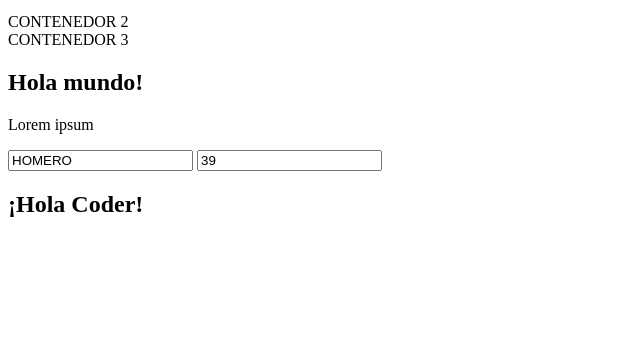
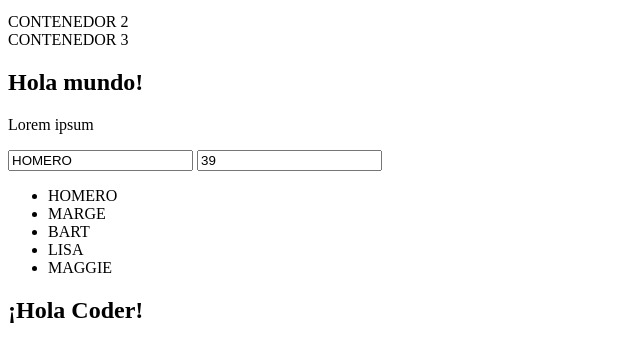
Before and after one commit to maxirosanda/resumenJS, a plain HTML site: page index.html in a window 1280 px wide. Shown: the part 119-480 px from the top of the page, without its empty margins (0-640 px from the left). Drawn offline with Linux system fonts and the light colour scheme.

Commit message:
2 files modified

```diff
--- a/clase8DOM.js
+++ b/clase8DOM.js
@@ -47,3 +47,15 @@ paises[0].remove()
 
 document.getElementById("nombre").value = "HOMERO";
 document.getElementById("edad").value   = 39;
+
+//Obtenemos el nodo donde vamos a agregar los nuevos elementos
+let padre = document.getElementById("personas");
+//Array con la información a agregar
+let personas = ["HOMERO","MARGE", "BART", "LISA","MAGGIE"];
+//Iteramos el array con for...of
+for (const persona of personas) {
+    //Creamos un nodo <li> y agregamos al padre en cada ciclo
+    let li = document.createElement("li");
+    li.innerHTML = persona
+    padre.appendChild(li);
+}
--- a/index.html
+++ b/index.html
@@ -26,6 +26,7 @@
     </div>
       <input id = "nombre" type="text">
       <input id = "edad"   type="number">
+      <ul id="personas"></ul>
     <script type="module" src="./clase8DOM.js"></script>
   </body>
 </html>
```
